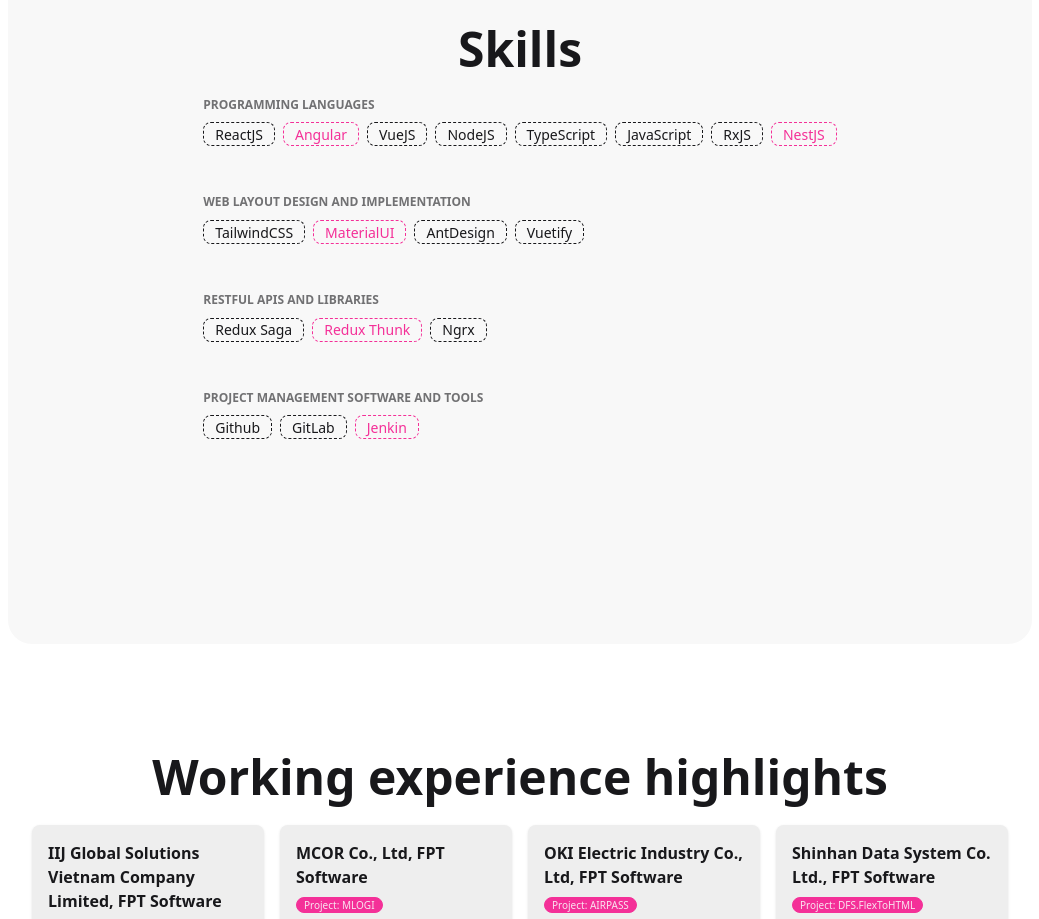
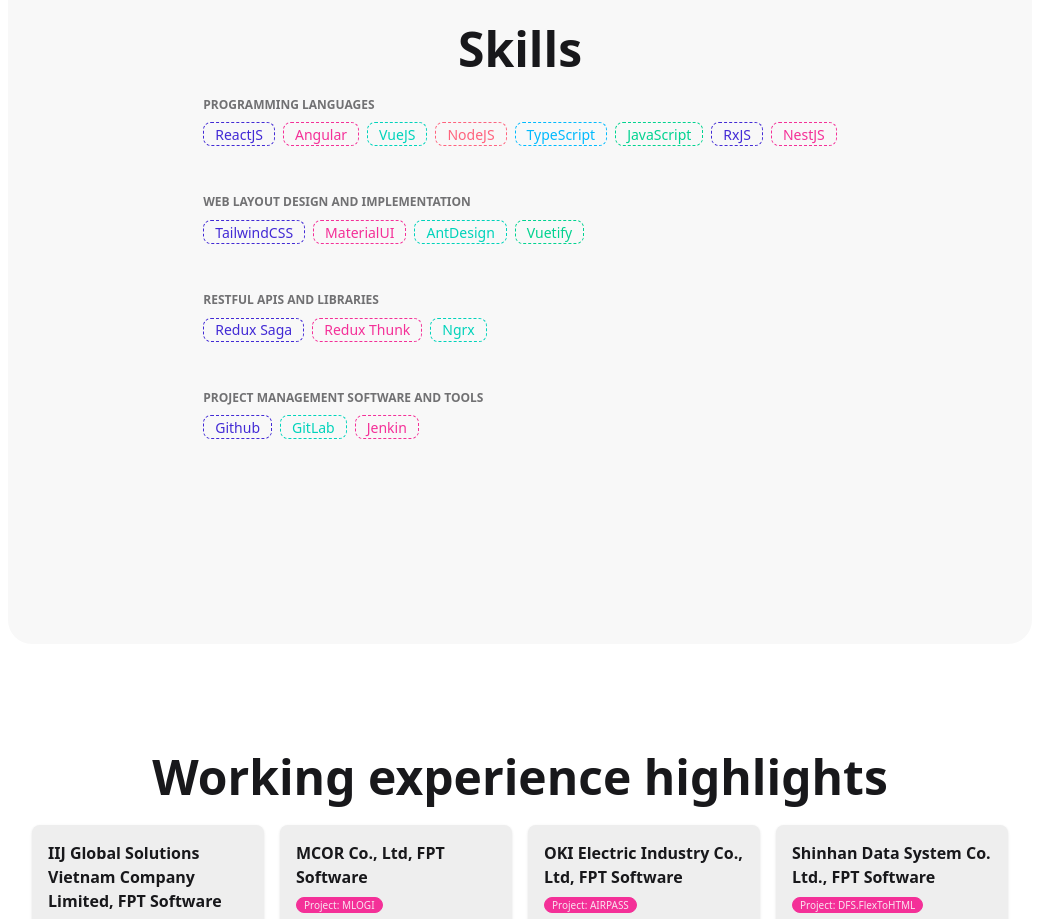
Before and after one commit to aonguyen123/my-portfolio, an Angular app: page / in a window 1280 px wide. Shown: the part 1020-1939 px from the top of the page, without its empty margins (120-1159 px from the left). Built offline with nearby package versions, Linux system fonts and the light colour scheme.

Commit message:
fix class name

```diff
--- a/src/app/components/skill-item/skill-item.component.html
+++ b/src/app/components/skill-item/skill-item.component.html
@@ -1,3 +1,13 @@
-<div [ngClass]="className">
+<div
+  class="badge badge-dash"
+  [ngClass]="{
+              'badge-primary': className === 'primary',
+              'badge-secondary': className === 'secondary',
+              'badge-accent': className === 'accent',
+              'badge-error': className === 'error',
+              'badge-info': className === 'info',
+              'badge-success': className === 'success',
+            }"
+>
   {{ skill().name }}
 </div>
--- a/src/app/components/skill-item/skill-item.component.ts
+++ b/src/app/components/skill-item/skill-item.component.ts
@@ -16,6 +16,6 @@
   skill = input.required<Skill>();
 
   get className() {
-    return `badge badge-dash badge-${this.skill().color}`;
+    return this.skill().color;
   }
 }
```
